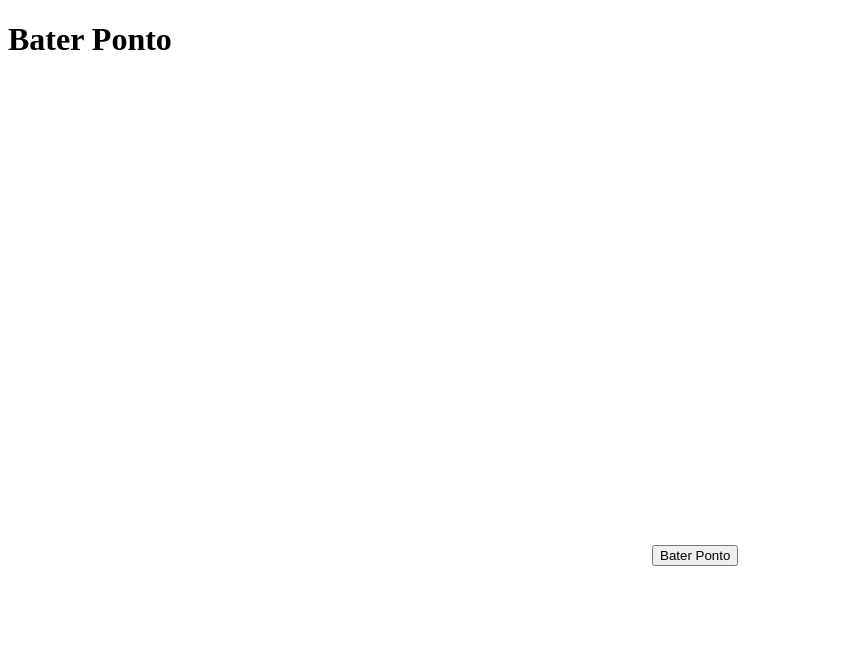
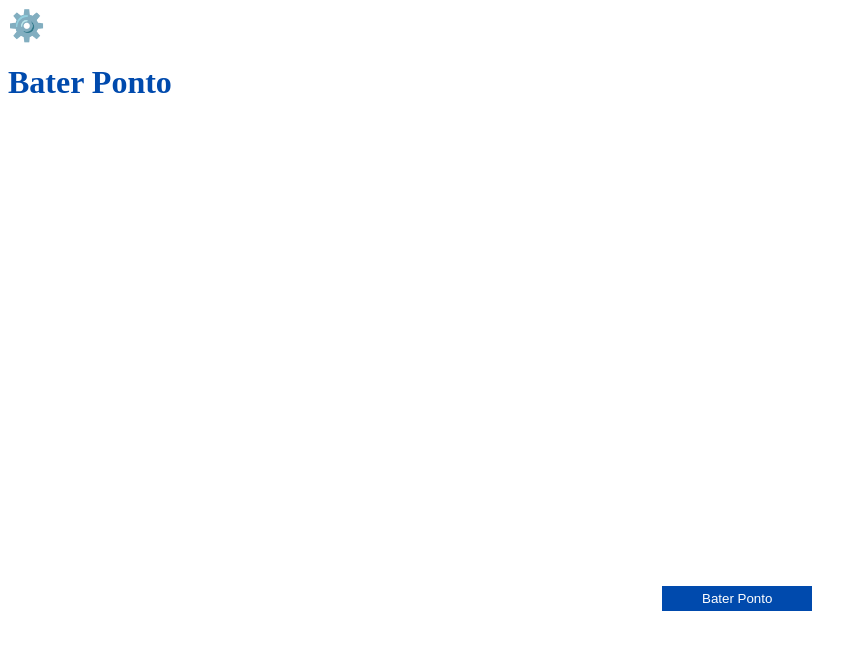
Before and after one commit to kaiquedev027/SistemadePonto, a Flask app: page /bater_ponto in a window 1280 px wide. Shown: the top 650 px of the page, without its empty margins (0-867 px from the left). Run offline with Flask 3, Linux system fonts and the light colour scheme.

Commit message:
Update bater_ponto.html

```diff
--- a/templates/bater_ponto.html
+++ b/templates/bater_ponto.html
@@ -2,12 +2,26 @@
 <html>
 <head>
     <title>Bater Ponto</title>
+    <link rel="stylesheet" href="static/style.css">
 </head>
 <body>
-    <h1>Bater Ponto</h1>
-    <video id="video" width="640" height="480" autoplay></video>
-    <button id="capture">Bater Ponto</button>
-    <p id="status"></p>
+    <div id="mySidenav" class="sidenav">
+        <a href="javascript:void(0)" class="closebtn" onclick="closeNav()">×</a>
+        <a href="/">Home</a>
+        <a href="/login">Gerenciador de Ponto</a>
+    </div>
+
+    <div id="main">
+        <span style="font-size:30px;cursor:pointer" onclick="openNav()">⚙️</span>
+    </div>
+    <div class="baterponto">
+        <h1>Bater Ponto</h1>
+    </div>
+    <div class="baterponto">
+        <video id="video" width="640" height="480" autoplay></video>
+        <button id="capture">Bater Ponto</button>
+        <p id="status"></p>
+    </div>
    <!-- ... código anterior ... -->
 
     <script>
```
